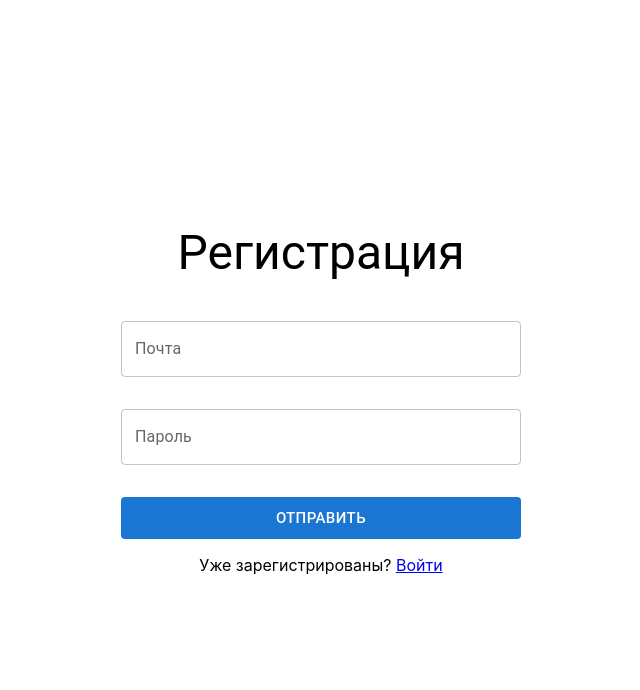
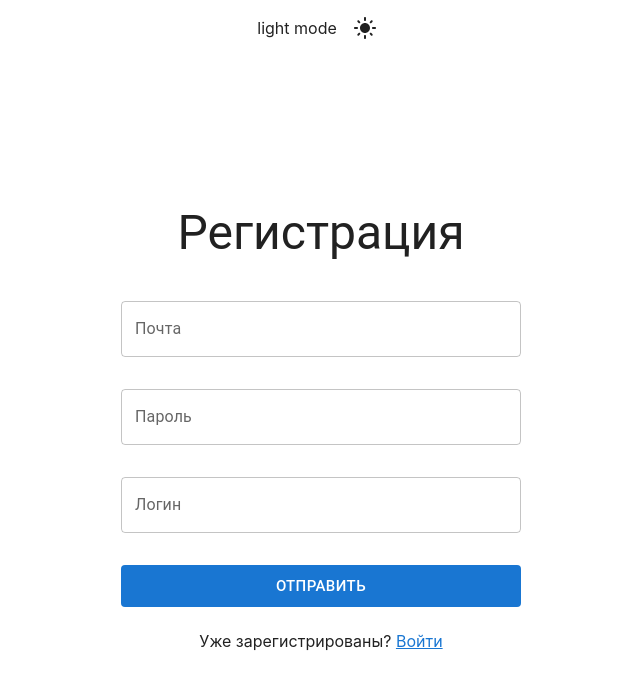
Before and after one commit to helliany/admin-panel, a React (Create React App) app: page /signup in a window 1280 px wide. Shown: the top 690 px of the page, without its empty margins (319-959 px from the left). Built offline with nearby package versions, Linux system fonts and the light colour scheme.

Commit message:
add dark\light mode

```diff
--- a/package.json
+++ b/package.json
@@ -5,6 +5,7 @@
   "dependencies": {
     "@emotion/react": "^11.8.2",
     "@emotion/styled": "^11.8.1",
+    "@mui/icons-material": "^5.5.1",
     "@mui/material": "^5.5.2",
     "@testing-library/jest-dom": "^5.16.2",
     "@testing-library/react": "^12.1.4",
--- a/src/App.js
+++ b/src/App.js
@@ -1,4 +1,4 @@
-import { Container } from "@mui/material";
+import { Container, createTheme, ThemeProvider } from "@mui/material";
 import { Provider } from "react-redux";
 import { BrowserRouter as Router, Routes, Route } from "react-router-dom";
 import Home from "./components/Home/Home";
@@ -6,13 +6,45 @@ import Login from "./components/Login/Login";
 import SignUp from "./components/SignUp/SignUp";
 import PrivateRoute from "./routes/PrivateRoute";
 import store from "./redux/redux-store";
+import { useMemo, useState } from "react";
+import ColorModeContext from "./context/context";
+import Header from "./components/Header/Header";
 
 function App() {
+  const [mode, setMode] = useState("light");
+  const colorMode = useMemo(
+    () => ({
+      toggleColorMode: () => {
+        setMode((prevMode) => (prevMode === "light" ? "dark" : "light"));
+      },
+    }),
+    []
+  );
+
+  const theme = useMemo(
+    () =>
+      createTheme({
+        palette: {
+          mode,
+        },
+      }),
+    [mode]
+  );
+
   return (
+    <ColorModeContext.Provider value={colorMode}>
+      <ThemeProvider theme={theme}>
         <Router basename={process.env.PUBLIC_URL}>
           <Provider store={store}>
-        <Container>
-          <header></header>
+            <Container
+              sx={{
+                display: "flex",
+                flexDirection: "column",
+                bgcolor: "background.default",
+                minHeight: "100vh",
+              }}
+            >
+              <Header />
               <Routes>
                 <Route
                   path="/"
@@ -28,6 +60,8 @@ function App() {
             </Container>
           </Provider>
         </Router>
+      </ThemeProvider>
+    </ColorModeContext.Provider>
   );
 }
 
--- /dev/null
+++ b/src/components/Header/Header.jsx
@@ -0,0 +1,15 @@
+import React from 'react';
+import { Grid } from '@mui/material';
+import ThemeModeSwitcher from '../common/ThemeModeSwitcher/ThemeModeSwitcher';
+
+const Header = () => {
+  return (
+    <header>
+      <Grid container alignItems="center">
+        <ThemeModeSwitcher />
+      </Grid>
+    </header>
+  );
+};
+
+export default Header;
--- a/src/components/Home/Home.jsx
+++ b/src/components/Home/Home.jsx
@@ -1,16 +1,18 @@
 import React from "react";
-import { Grid, Typography } from "@mui/material";
+import { Grid, Typography, Box } from "@mui/material";
 import { Link } from "react-router-dom";
 
 const Home = () => {
   return (
-    <Grid container direction="column" alignItems="center">
-      <Typography mb={5} variant="h3" component="h1">
-        Главная
-      </Typography>
-      <Link to="signup">Регистрация</Link>
-      <Link to="login">Войти</Link>
-    </Grid>
+    <Box display="flex" m={4}>
+      <Grid container direction="column" alignItems="center">
+        <Typography mb={5} variant="h3" component="h1" color={"text.primary"}>
+          Admin Panel
+        </Typography>
+        <Link to="signup">Регистрация</Link>
+        <Link to="login">Войти</Link>
+      </Grid>
+    </Box>
   );
 };
 
--- a/src/components/Login/Login.jsx
+++ b/src/components/Login/Login.jsx
@@ -1,23 +1,32 @@
 import { Box, Grid, Typography } from "@mui/material";
+import { styled } from "@mui/system";
 import React from "react";
 import { Link } from "react-router-dom";
 import LoginForm from "./LoginForm/LoginForm";
 
+const StyledLink = styled(Link)(({ theme }) => ({
+  color: theme.palette.primary.main,
+  transition: ".2s all ease-in-out",
+  "&:hover": {
+    color: theme.palette.primary.dark,
+  },
+}));
+
 const Login = () => {
   return (
-    <Box display="flex" margin="auto" height="100vh">
+    <Box display="flex" margin="auto">
       <Grid
         container
         direction="column"
         justifyContent="center"
         alignItems="center"
       >
-        <Typography mb={5} variant="h3" component="h1">
+        <Typography mb={5} variant="h3" component="h1" color={"text.primary"}>
           Войти
         </Typography>
         <LoginForm />
-        <Box mt={2}>
-          Или вы можете <Link to="/signup">зарегистрироваться</Link>
+        <Box mt={3} color={"text.primary"}>
+          Или вы можете <StyledLink to="/signup">зарегистрироваться</StyledLink>
         </Box>
       </Grid>
     </Box>
--- a/src/components/Login/LoginForm/LoginForm.jsx
+++ b/src/components/Login/LoginForm/LoginForm.jsx
@@ -1,6 +1,12 @@
 import React from "react";
 import { Box, Button, Grid, TextField } from "@mui/material";
 import { useForm } from "react-hook-form";
+import { styled } from "@mui/system";
+
+const Form = styled("form")({
+  width: 400,
+  maxWidth: "100%",
+});
 
 const LoginForm = () => {
   const {
@@ -13,16 +19,10 @@ const LoginForm = () => {
       password: "",
     },
   });
-  const onSubmit = (data) => console.log("h", data);
+  const onSubmit = (data) => console.log("data", data);
 
   return (
-    <form
-      onSubmit={handleSubmit(onSubmit)}
-      style={{
-        width: 400,
-        maxWidth: "100%",
-      }}
-    >
+    <Form onSubmit={handleSubmit(onSubmit)}>
       <Grid container direction="column" spacing={4}>
         <Grid item>
           <TextField
@@ -69,7 +69,7 @@ const LoginForm = () => {
           </Button>
         </Grid>
       </Grid>
-    </form>
+    </Form>
   );
 };
 
--- a/src/components/SignUp/SignUp.jsx
+++ b/src/components/SignUp/SignUp.jsx
@@ -1,23 +1,32 @@
 import { Box, Grid, Typography } from "@mui/material";
+import { styled } from "@mui/system";
 import React from "react";
 import { Link } from "react-router-dom";
 import SignUpForm from "./SignUpForm/SignUpForm";
 
+const StyledLink = styled(Link)(({ theme }) => ({
+  color: theme.palette.primary.main,
+  transition: ".2s all ease-in-out",
+  "&:hover": {
+    color: theme.palette.primary.dark,
+  },
+}));
+
 const SignUp = () => {
   return (
-    <Box display="flex" margin="auto" height="100vh">
+    <Box display="flex" margin="auto">
       <Grid
         container
         direction="column"
         justifyContent="center"
         alignItems="center"
       >
-        <Typography mb={5} variant="h3" component="h1">
+        <Typography mb={5} variant="h3" component="h1" color={"text.primary"}>
           Регистрация
         </Typography>
         <SignUpForm />
-        <Box mt={2}>
-          Уже зарегистрированы? <Link to="/login">Войти</Link>
+        <Box mt={3} color={"text.primary"}>
+          Уже зарегистрированы? <StyledLink to="/login">Войти</StyledLink>
         </Box>
       </Grid>
     </Box>
--- a/src/components/SignUp/SignUpForm/SignUpForm.jsx
+++ b/src/components/SignUp/SignUpForm/SignUpForm.jsx
@@ -1,6 +1,12 @@
 import React from "react";
 import { Box, Button, Grid, TextField } from "@mui/material";
 import { useForm } from "react-hook-form";
+import { styled } from "@mui/system";
+
+const Form = styled("form")({
+  width: 400,
+  maxWidth: "100%",
+});
 
 const SignUpForm = () => {
   const {
@@ -11,18 +17,13 @@ const SignUpForm = () => {
     defaultValues: {
       username: "",
       password: "",
+      login: "",
     },
   });
-  const onSubmit = (data) => console.log("h", data);
+  const onSubmit = (data) => console.log("data", data);
 
   return (
-    <form
-      onSubmit={handleSubmit(onSubmit)}
-      style={{
-        width: 400,
-        maxWidth: "100%",
-      }}
-    >
+    <Form onSubmit={handleSubmit(onSubmit)}>
       <Grid container direction="column" spacing={4}>
         <Grid item>
           <TextField
@@ -56,6 +57,17 @@ const SignUpForm = () => {
           <Box color="error.main">{errors.password?.message}</Box>
         </Grid>
         <Grid item>
+          <TextField
+            label="Логин"
+            variant="outlined"
+            {...register("login", {
+              required: "Это поле обязательно",
+            })}
+            fullWidth
+          />
+          <Box color="error.main">{errors.login?.message}</Box>
+        </Grid>
+        <Grid item>
           <Button
             variant="contained"
             size="large"
@@ -69,7 +81,7 @@ const SignUpForm = () => {
           </Button>
         </Grid>
       </Grid>
-    </form>
+    </Form>
   );
 };
 
--- /dev/null
+++ b/src/components/common/ThemeModeSwitcher/ThemeModeSwitcher.jsx
@@ -0,0 +1,37 @@
+import { Box, IconButton } from "@mui/material";
+import { useTheme } from "@mui/material/styles";
+import React, { useContext } from "react";
+import LightMode from "@mui/icons-material/LightMode";
+import DarkMode from "@mui/icons-material/DarkMode";
+import ColorModeContext from "../../../context/context";
+
+const ThemeModeSwitcher = () => {
+  const theme = useTheme();
+  const colorMode = useContext(ColorModeContext);
+
+  return (
+    <Box
+      sx={{
+        display: "flex",
+        width: "100%",
+        alignItems: "center",
+        justifyContent: "center",
+        bgcolor: "background.default",
+        color: "text.primary",
+        borderRadius: 1,
+        p: 1,
+      }}
+    >
+      {theme.palette.mode} mode
+      <IconButton
+        sx={{ ml: 1 }}
+        onClick={colorMode.toggleColorMode}
+        color="inherit"
+      >
+        {theme.palette.mode === "dark" ? <DarkMode /> : <LightMode />}
+      </IconButton>
+    </Box>
+  );
+};
+
+export default ThemeModeSwitcher;
--- /dev/null
+++ b/src/context/context.js
@@ -0,0 +1,5 @@
+import { createContext } from "react";
+
+const ColorModeContext = createContext({ toggleColorMode: () => {} });
+
+export default ColorModeContext;
```
Also changed, not shown: 1 other file (tests, documents, lock files or other folders). Lines whose indentation alone changed are shown as unchanged.
